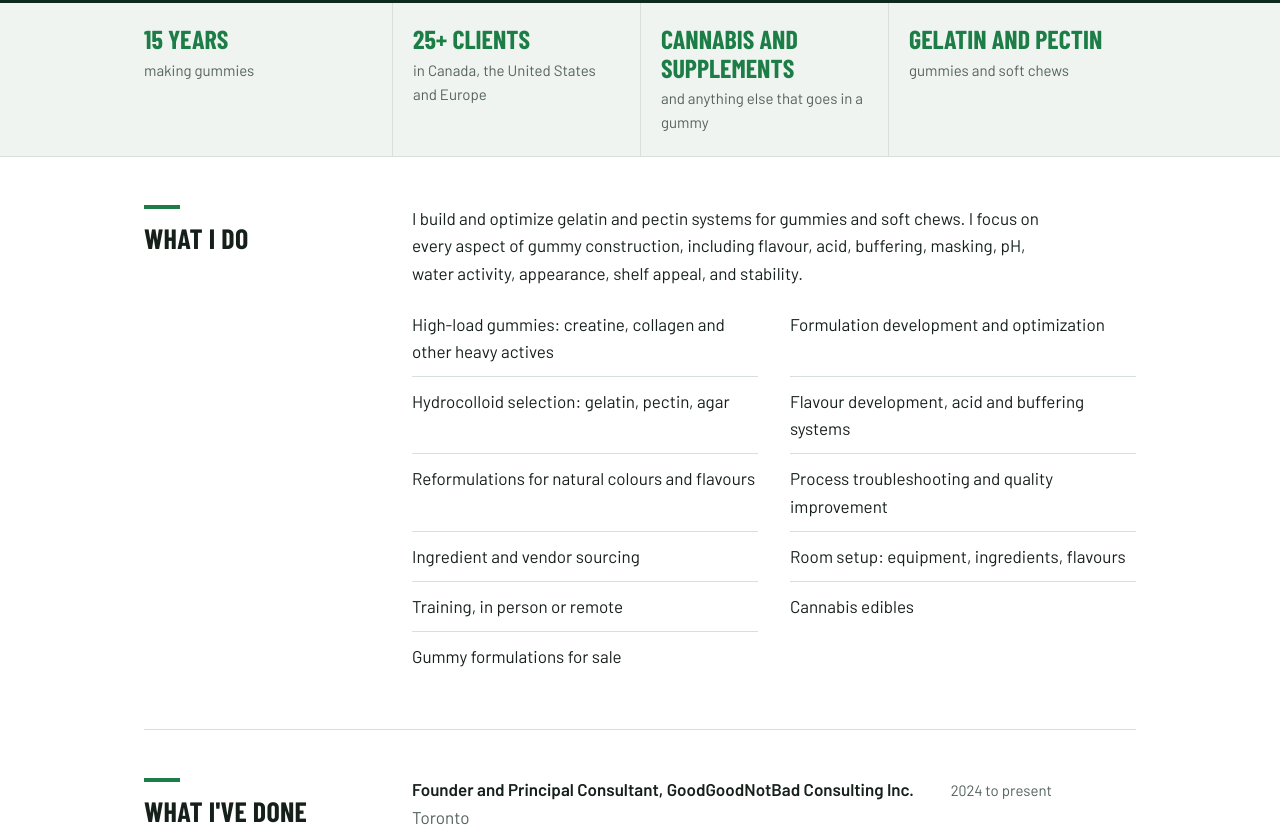
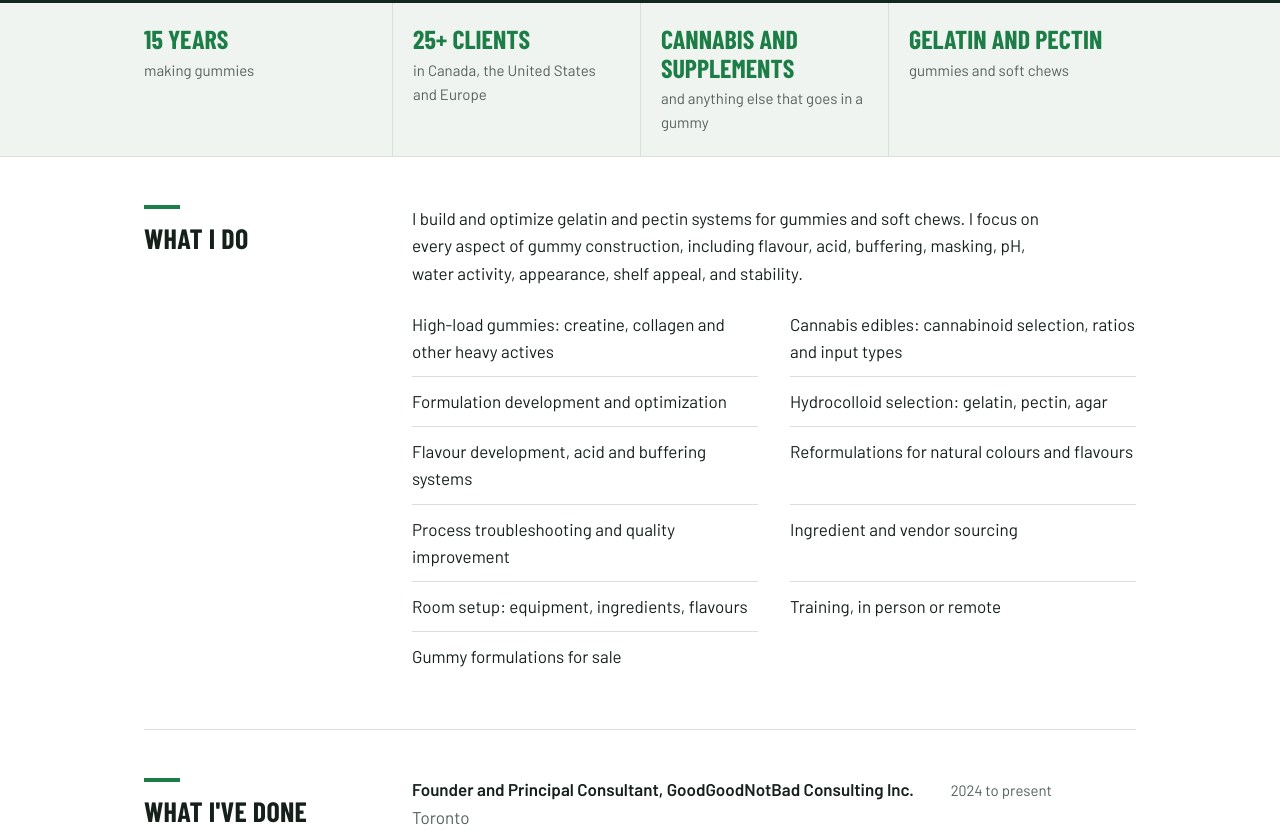
Before and after one commit to AriMakesGummies/aricohen, a plain HTML site: page index.html in a window 1280 px wide. Shown: the part 406-1237 px from the top of the page. Drawn offline with nearby package versions, Linux system fonts and the light colour scheme.

Commit message:
Move cannabis edibles to second in the services list and expand it
Co-Authored-By: Claude Fable 5.2 <noreply@anthropic.com>
Claude-Session: https://claude.ai/code/session_013JUWgADCPKZVAci69hBGCd

```diff
--- a/index.html
+++ b/index.html
@@ -221,6 +221,7 @@ figcaption { font-size: 0.875rem; color: var(--mute); padding-top: 7px; }
       <p class="intro">I build and optimize gelatin and pectin systems for gummies and soft chews. I focus on every aspect of gummy construction, including flavour, acid, buffering, masking, pH, water activity, appearance, shelf appeal, and stability.</p>
     <ul class="services">
       <li>High-load gummies: creatine, collagen and other heavy actives</li>
+      <li>Cannabis edibles: cannabinoid selection, ratios and input types</li>
       <li>Formulation development and optimization</li>
       <li>Hydrocolloid selection: gelatin, pectin, agar</li>
       <li>Flavour development, acid and buffering systems</li>
@@ -229,7 +230,6 @@ figcaption { font-size: 0.875rem; color: var(--mute); padding-top: 7px; }
       <li>Ingredient and vendor sourcing</li>
       <li>Room setup: equipment, ingredients, flavours</li>
       <li>Training, in person or remote</li>
-      <li>Cannabis edibles</li>
       <li>Gummy formulations for sale</li>
     </ul>
     </div>
```
